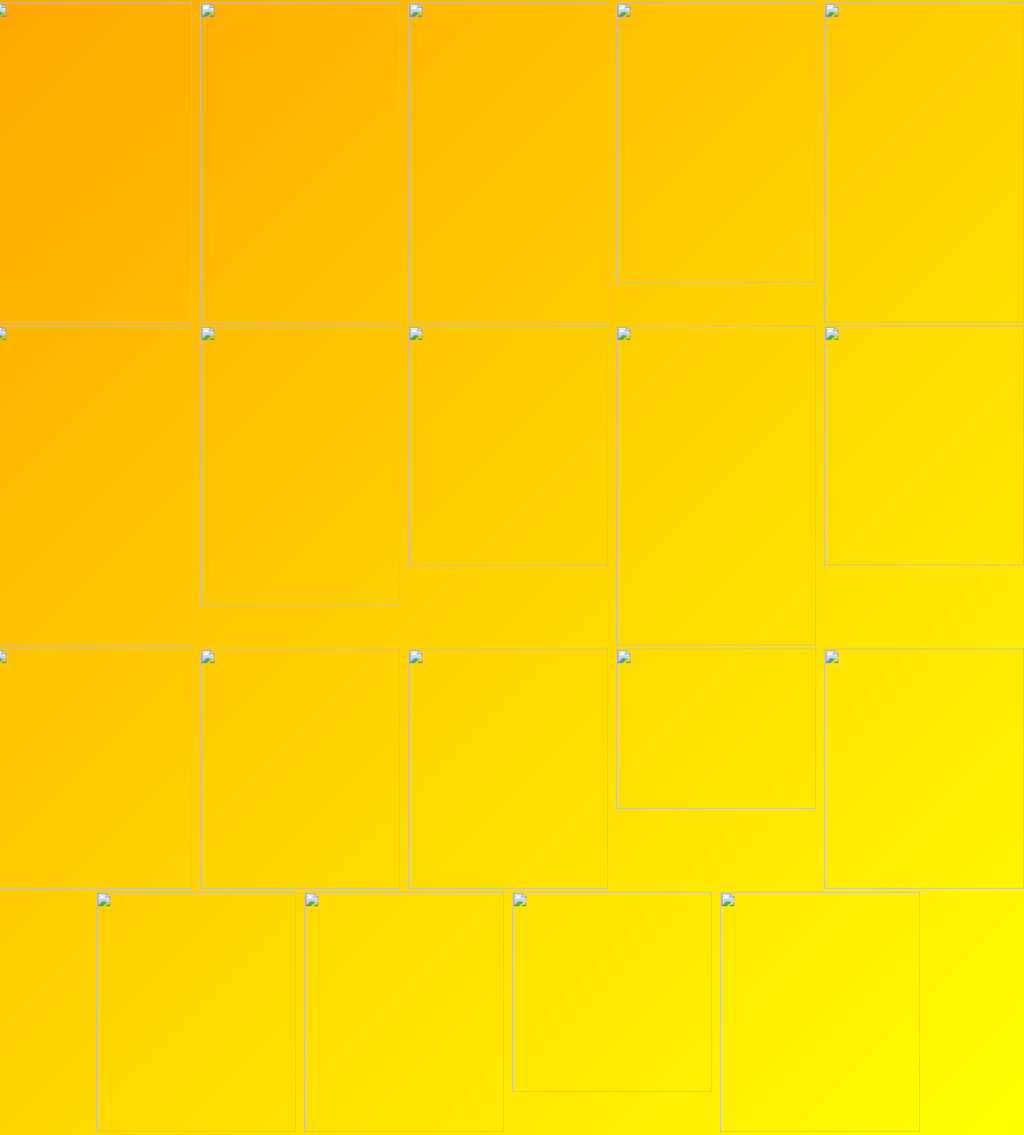
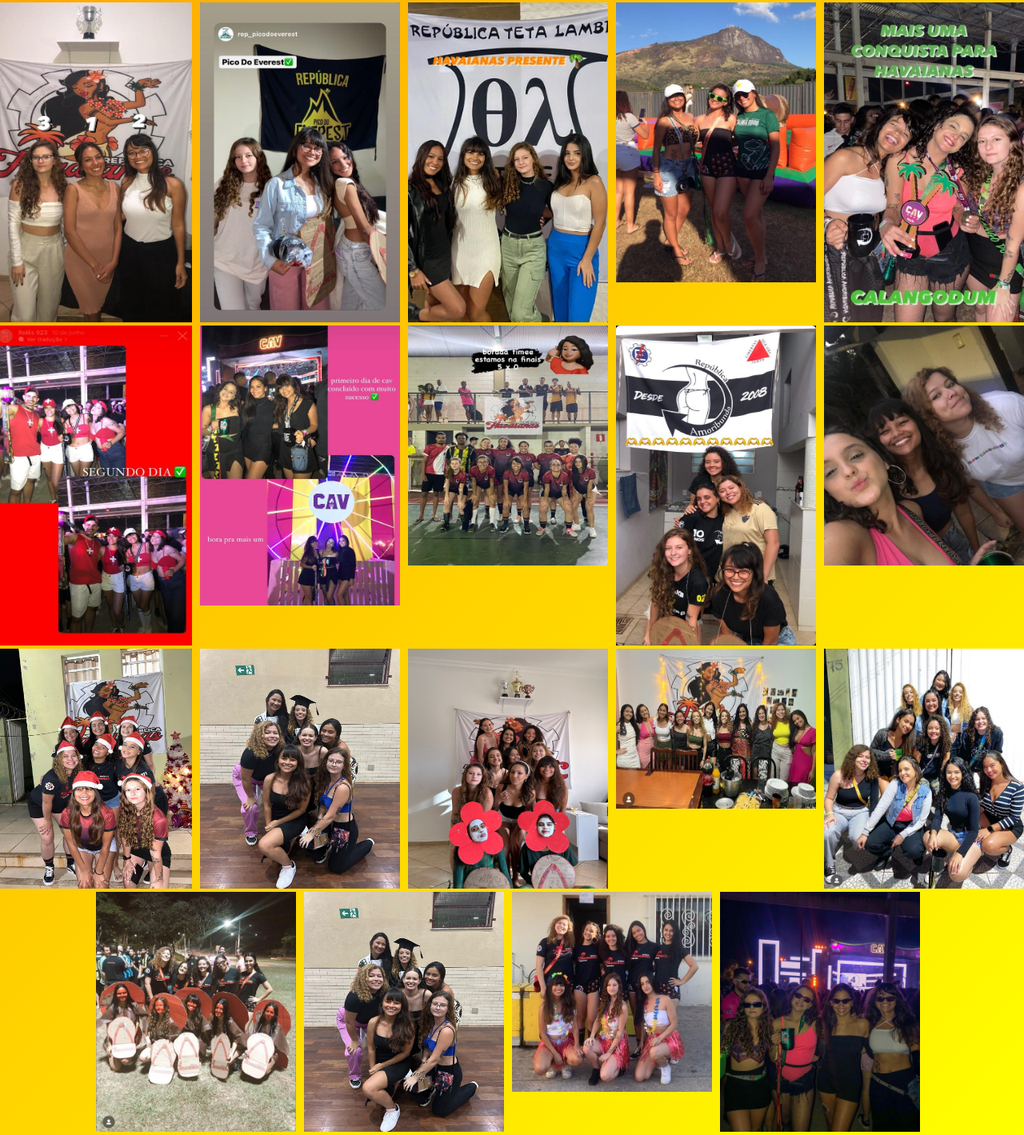
Before and after one commit to CristianeUnifei/N1, a plain HTML site: page Galeria.html in a window 1280 px wide. Shown: the part 77-1496 px from the top of the page at 80% size. Drawn offline with Linux system fonts and the light colour scheme.

Commit message:
Add files via upload

```diff
--- a/Galeria.html
+++ b/Galeria.html
@@ -20,31 +20,31 @@
 </header>
 <body>
     <div class="container">
-    <p class="alinhamento"><img src="ico/a.jpg" height="400" width="250" /></p>
-    <p class="alinhamento"><img src="ico/b.jpg" height="400" width="250" /></p>
-    <p class="alinhamento"><img src="ico/c.jpg" height="400" width="250" /></p>
-    <p class="alinhamento"><img src="ico/d.jpg" height="350" width="250" /></p>
-    <p class="alinhamento"><img src="ico/e.jpg" height="400" width="250" /></p>
+    <p class="alinhamento"><img src="a.jpg" height="400" width="250" /></p>
+    <p class="alinhamento"><img src="b.jpg" height="400" width="250" /></p>
+    <p class="alinhamento"><img src="c.jpg" height="400" width="250" /></p>
+    <p class="alinhamento"><img src="d.jpg" height="350" width="250" /></p>
+    <p class="alinhamento"><img src="e.jpg" height="400" width="250" /></p>
     </div>
     <div class="container">
-    <p class="alinhamento"><img src="ico/f.jpg" height="400" width="250" /></p>
-    <p class="alinhamento"><img src="ico/g.jpg" height="350" width="250" /></p>
-    <p class="alinhamento"><img src="ico/h.jpg" height="300" width="250" /></p>
-    <p class="alinhamento"><img src="ico/i.jpg" height="400" width="250" /></p>
-    <p class="alinhamento"><img src="ico/j.jpg" height="300" width="250" /></p>
+    <p class="alinhamento"><img src="f.jpg" height="400" width="250" /></p>
+    <p class="alinhamento"><img src="g.jpg" height="350" width="250" /></p>
+    <p class="alinhamento"><img src="h.jpg" height="300" width="250" /></p>
+    <p class="alinhamento"><img src="i.jpg" height="400" width="250" /></p>
+    <p class="alinhamento"><img src="j.jpg" height="300" width="250" /></p>
   </div>
   <div class="container">
-    <p class="alinhamento"><img src="ico/k.jpg" height="300" width="250" /></p>
-    <p class="alinhamento"><img src="ico/l.jpg" height="300" width="250" /></p>
-    <p class="alinhamento"><img src="ico/m.jpg" height="300" width="250" /></p>
-    <p class="alinhamento"><img src="ico/q.jpg" height="200" width="250" /></p>
-    <p class="alinhamento"><img src="ico/r.jpg" height="300" width="250" /></p>
+    <p class="alinhamento"><img src="k.jpg" height="300" width="250" /></p>
+    <p class="alinhamento"><img src="l.jpg" height="300" width="250" /></p>
+    <p class="alinhamento"><img src="m.jpg" height="300" width="250" /></p>
+    <p class="alinhamento"><img src="q.jpg" height="200" width="250" /></p>
+    <p class="alinhamento"><img src="r.jpg" height="300" width="250" /></p>
   </div>
   <div class="container">
-    <p class="alinhamento"><img src="ico/s.jpg" height="300" width="250" /></p>
-    <p class="alinhamento"><img src="ico/t.jpg" height="300" width="250" /></p>
-    <p class="alinhamento"><img src="ico/u.jpg" height="250" width="250" /></p>
-    <p class="alinhamento"><img src="ico/v.jpg" height="300" width="250" /></p>
+    <p class="alinhamento"><img src="s.jpg" height="300" width="250" /></p>
+    <p class="alinhamento"><img src="t.jpg" height="300" width="250" /></p>
+    <p class="alinhamento"><img src="u.jpg" height="250" width="250" /></p>
+    <p class="alinhamento"><img src="v.jpg" height="300" width="250" /></p>
 
   </div>
 
```
